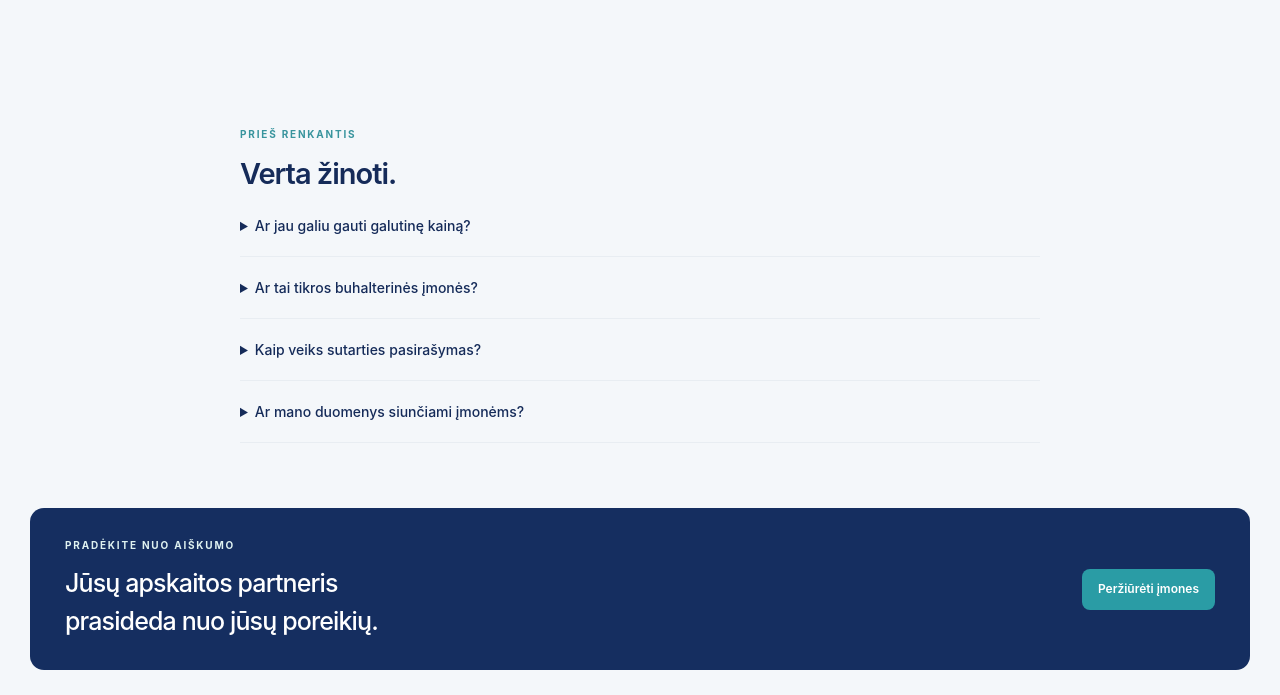
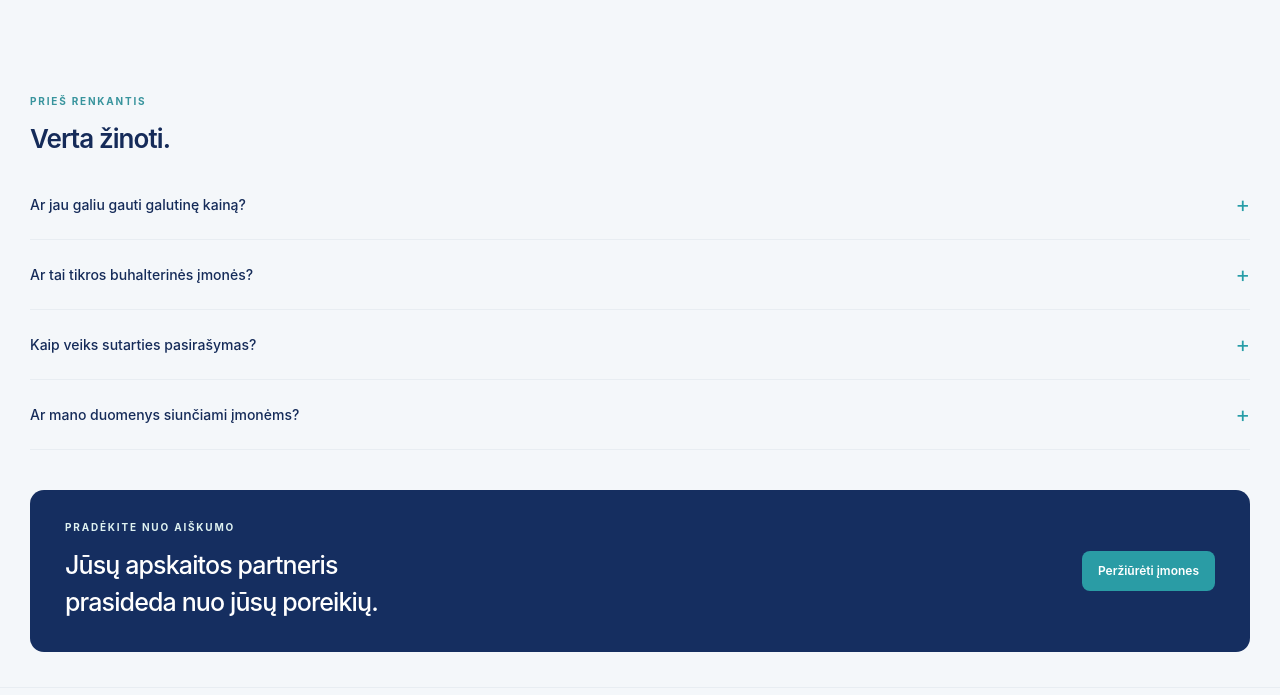
Before and after one commit to 8p745thcg2-prog/2uno, a plain HTML site: page index.html in a window 1280 px wide. Shown: the part 1831-2526 px from the top of the page. Drawn offline with Linux system fonts and the light colour scheme.

Commit message:
Align FAQ section with page layout and simplify disclosure controls

```diff
--- a/index.html
+++ b/index.html
@@ -249,6 +249,17 @@ body{background:#f4f7fa}
 .cardactions .btn{font-size:14px}
 
 .workspace-heading h2,#resultview>h2{font-size:21px;line-height:1.4}
+
+/* FAQ aligned with the page grid and compact section rhythm. */
+#duk{padding-top:32px;padding-bottom:40px}
+#duk .faq{max-width:none;margin:0}
+#duk .faq h2{font-size:26px;margin-bottom:12px}
+#duk .faq details{padding:18px 0}
+#duk .faq summary{display:flex;align-items:center;justify-content:space-between;gap:20px;list-style:none;font-size:14px}
+#duk .faq summary::-webkit-details-marker{display:none}
+#duk .faq summary::after{content:"+";font-size:22px;font-weight:400;color:var(--accent);flex-shrink:0}
+#duk .faq details[open] summary::after{content:"−"}
+#duk .faq p{max-width:850px}
 </style><meta name="2uno-build" content="compact-motion-20261030"></head><body>
 <header><a class="logo brand-logo" href="index.html" aria-label="2uno pradžia"><img src="assets/2uno-logo.jpg" alt="2UNO.lt"></a><nav><a href="#kaip">Kaip tai veikia</a><a href="#resultview">Įmonės</a><a href="#duk">Klausimai</a><a class="partner-link" href="buhalteriams.html">Buhalteriams</a></nav><a class="navcta" href="#skaiciuokle">Palyginti paslaugas</a></header>
 <main class="wrap"><section class="calculator-intro"><div class="eyebrow">Buhalterinių paslaugų kainų palyginimas</div><h1>Palyginkite apskaitos kainas.</h1><p>Nurodykite mėnesio apimtis ir palyginkite orientacines kainas. Faktinė suma kinta pagal dokumentų kiekį ir sutarties įkainius.</p></section><section class="workspace" id="skaiciuokle"><div class="workspace-heading heading-form"><span>01</span><h2>Aprašykite savo verslą.</h2></div><div class="workspace-heading heading-offers"><span>02</span><h2>Palyginkite įmones.</h2><div class="toolbar"><label style="font-size:13px">Rikiuoti <select id="sort"><option value="default">Pradinis sąrašas</option><option value="price-asc">Kaina: nuo mažiausios</option><option value="price-desc">Kaina: nuo didžiausios</option><option value="rating">Pagal reitingą</option><option value="clients">Pagal klientų pasirinkimus</option><option value="name">Pagal pavadinimą</option></select></label></div></div><div class="flowtop"><span id="s1" class="active">01 Jūsų verslas</span><span id="s2">02 Palyginimas</span><span id="s3">03 Sutartis</span></div><div id="formview" class="formgrid"><div class="formbody"><div class="eyebrow">Pradėkime nuo poreikių</div><h2>Aprašykite savo verslą.</h2><p style="color:var(--muted);font-size:14px">Nurodykite įprastas vieno mėnesio apimtis.</p><form id="business" action="#resultview">
```
